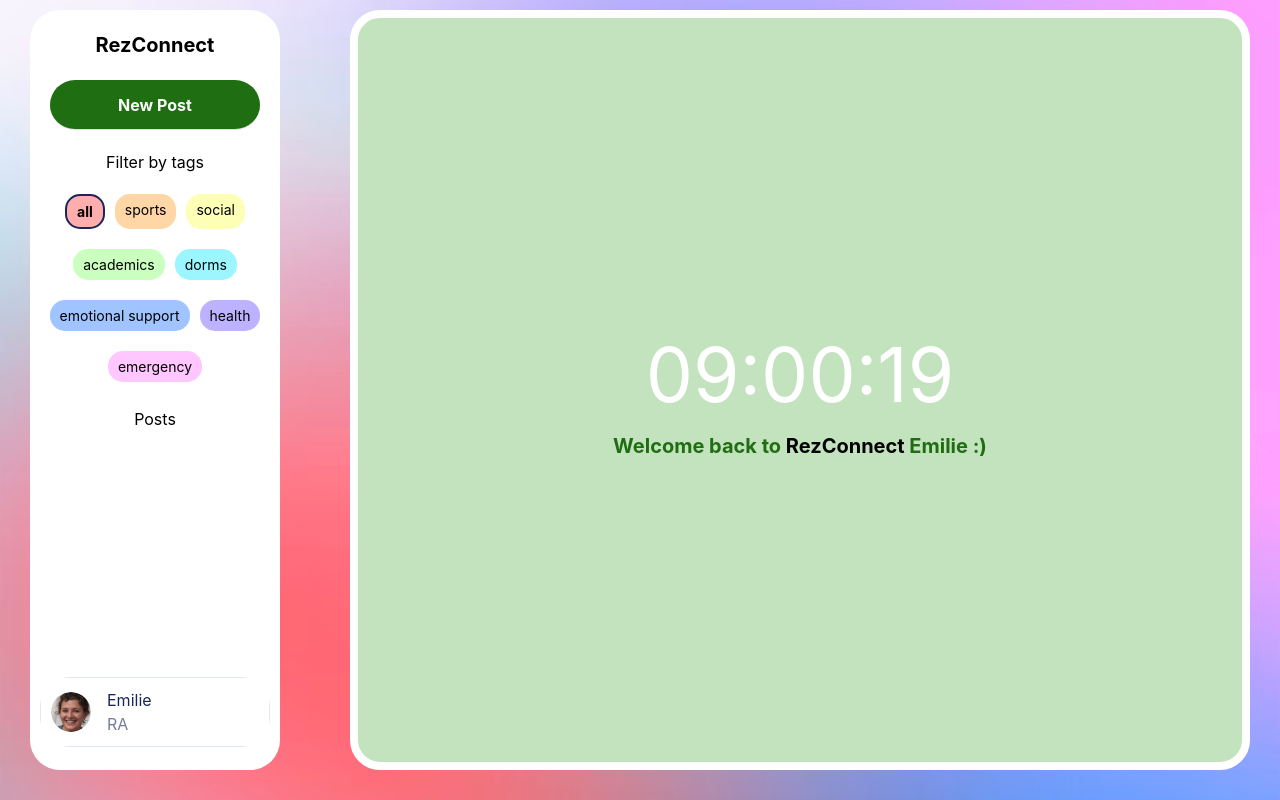
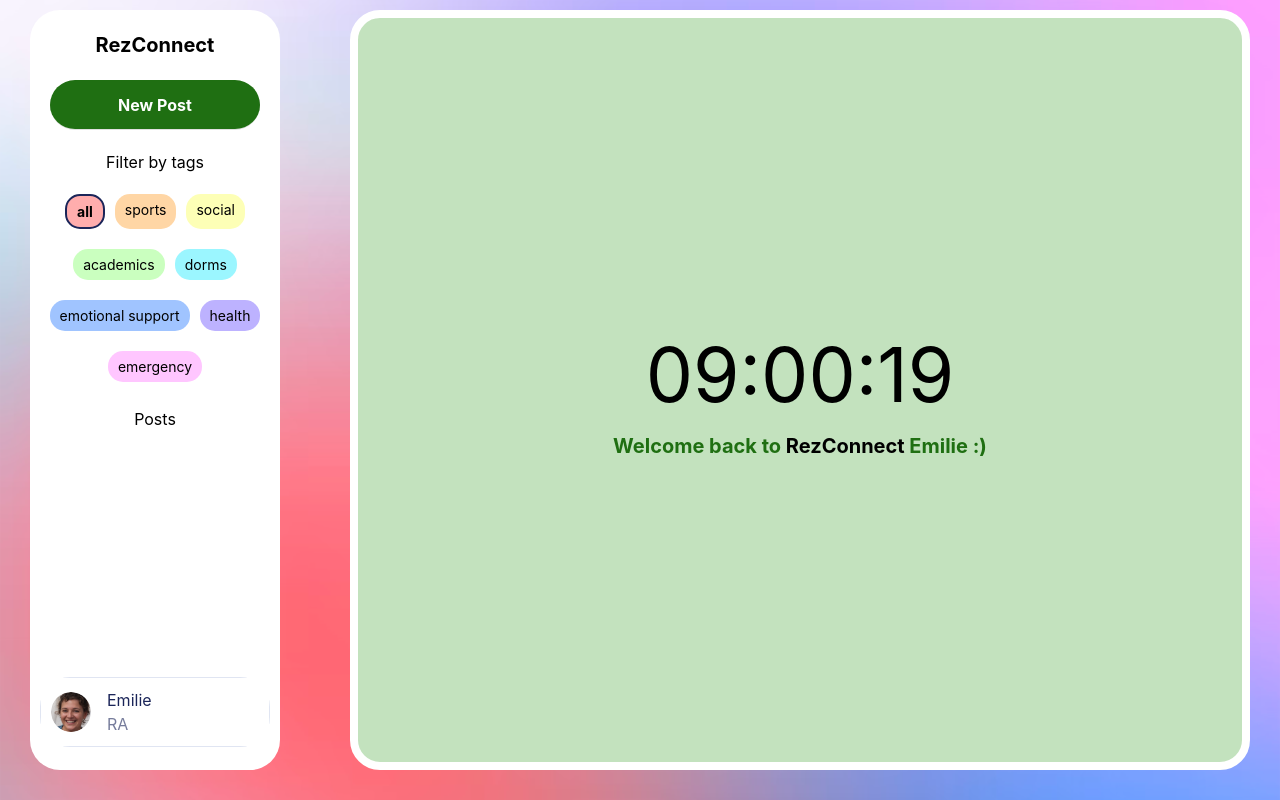
Before and after one commit to celinechen1114/RezConnect, a React (Create React App) app in the folder res-connect/: page /raFeed in a window 1280 px wide. Built offline with nearby package versions, Linux system fonts and the light colour scheme.

Commit message:
changed the clock to black for better accessibility visualization

```diff
--- a/res-connect/src/css/RAPanel.css
+++ b/res-connect/src/css/RAPanel.css
@@ -18,9 +18,10 @@
     color: #1F6F12;
   }
 
+  {/* This is the clock time */}
   .blank-panel-container h1 {
     font-size: 75px;
-    color:white
+    color:black
   }
 
   .blank-panel-container p {
```
